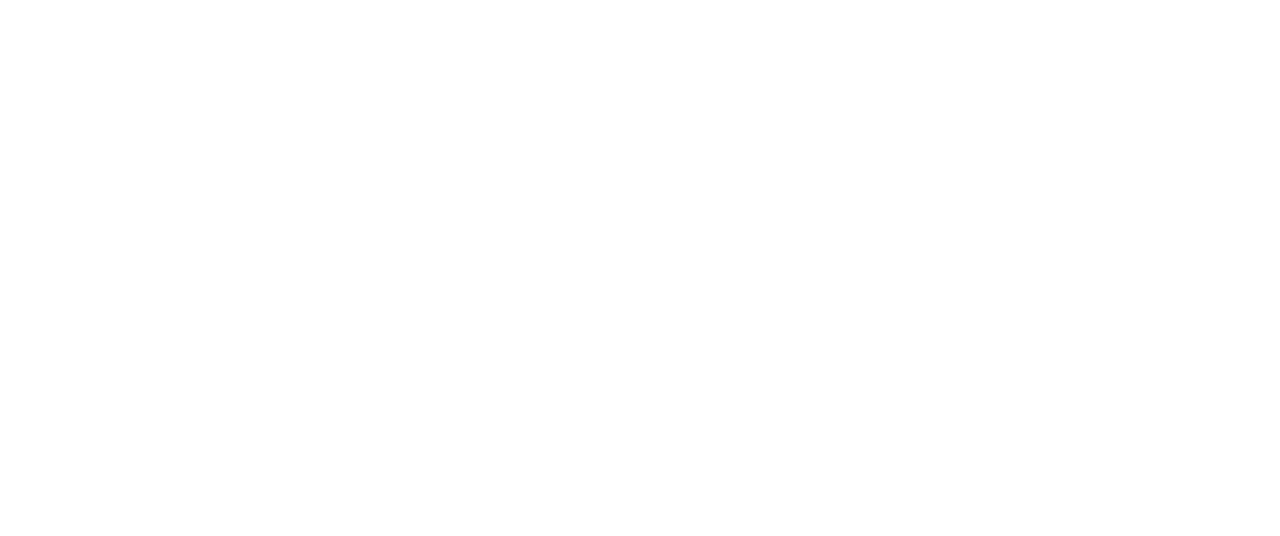
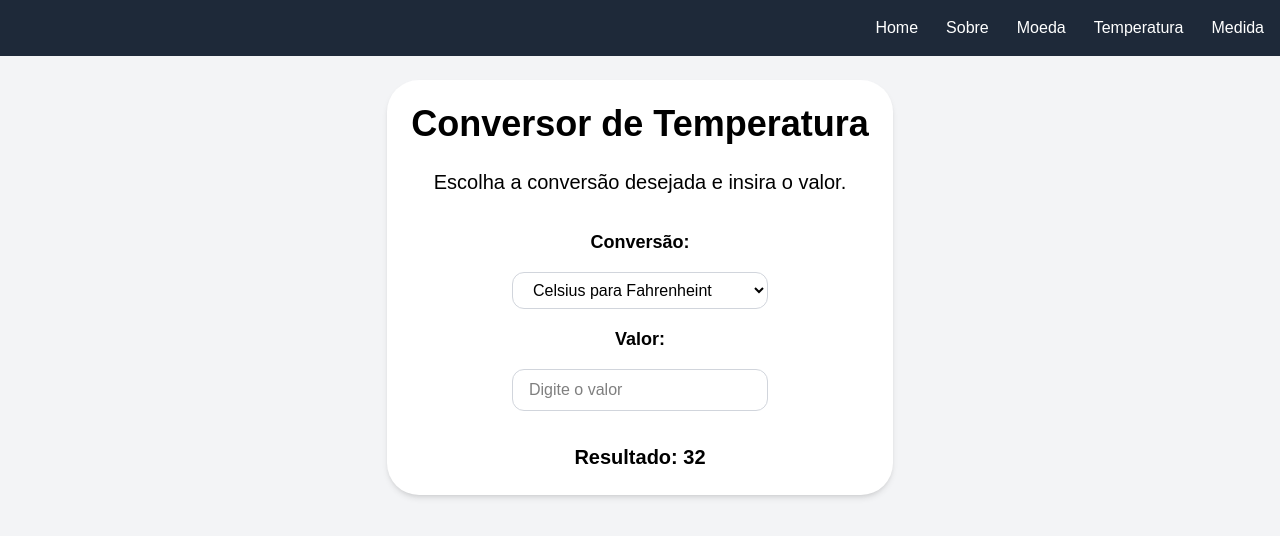
Before and after one commit to PedroDelmiro13/PFE-2025, a Next.js app in the folder ex04/my-app/: page /conversor-temperatura in a window 1280 px wide. Shown: the top 536 px of the page. Built offline with nearby package versions, Linux system fonts and the light colour scheme.

Commit message:
Finalizando página de conversão de temperatura

```diff
--- a/ex04/my-app/src/pages/conversor-temperatura.jsx
+++ b/ex04/my-app/src/pages/conversor-temperatura.jsx
@@ -1,11 +1,103 @@
 'useClient'
 
-import React, {useState} from 'react';
+import React, {useEffect, useState} from 'react';
 import Navbar from "@/components/navbar";
 
 const Temperatura = () => {
     const[celsius, setCelsius] = useState(0);
     const[kelvin, setKelvin] = useState(0);
     const[fahrenheint, setFahrenheint] = useState(0);
+    const[tipoConversaoT, setTipoConversaoT] = useState('celsiusParaFahrenheint')
+    const[valorInputT, setValorInputT] = useState(0);
+
+    const converterCelsiusParaFahrenheint = (valor) =>{
+        setFahrenheint((valor * 1.8) + 32)
+    }
+    const converterCelsiusParaKelvin= (valor) =>{
+        setKelvin(valor + 273.15)
+    }
+    const converterFahrenheintParaCelsius = (valor)=>{
+        setCelsius((valor -32)/1.8)
+    }
+    const converterFahrenheintParaKelvin = (valor) => {
+        setKelvin((valor - 32) * 5/9 + 273.15)
+    }
+    const converterKelvinParaCelsius = (valor) =>{
+        setCelsius(valor - 273.15)
+    }
+    const converterKelvinParaFahrenheint = (valor) =>{
+        setFahrenheint((valor - 273.15) * 9/5 + 32)
+    }
+    useEffect(() => {
+        //ternario pra corrigir o NaN quando tá vazio
+        const valor = isNaN(valorInputT) ? 0 : valorInputT;
+
+        if(tipoConversaoT === "celsiusParaFahrenheint"){
+            converterCelsiusParaFahrenheint(valor);
+        }else if(tipoConversaoT === "celsiusParaKelvin"){
+            converterCelsiusParaKelvin(valor);
+        }else if(tipoConversaoT === "fahrenheintParaCelsius"){
+            converterFahrenheintParaCelsius(valor)
+        }else if(tipoConversaoT === "fahrenheintParaKelvin"){
+            converterFahrenheintParaKelvin(valor)
+        }else if(tipoConversaoT === "kelvinParaCelsius"){
+            converterKelvinParaCelsius(valor)
+        }else if(tipoConversaoT === "kelvinParaFahrenheint"){
+            converterKelvinParaFahrenheint(valor)
+        }
+    }, [valorInputT, tipoConversaoT]);
+
+    const resultado =
+        tipoConversaoT === "celsiusParaFahrenheint" ? fahrenheint :
+        tipoConversaoT === "celsiusParaKelvin" ? kelvin :
+        tipoConversaoT === "fahrenheintParaCelsius" ? celsius :
+        tipoConversaoT === "fahrenheintParaKelvin" ? kelvin :
+        tipoConversaoT === "kelvinParaCelsius" ? celsius :
+        tipoConversaoT === "kelvinParaFahrenheint" ? fahrenheint :
+        0;
+
+    return(
+        <div className="min-h-screen bg-gray-100">
+            <Navbar/>
+            <div className="flex items-center justify-center p-6">
+    <div className="bg-white p-6 rounded-4xl shadow-md">
+      <h1 className="text-4xl font-bold text-center text-black mb-6">Conversor de Temperatura</h1>
+      <p className="text-xl text-black mb-4 text-center">Escolha a conversão desejada e insira o valor.</p>
+        <div className='flex flex-col items-center space-y-4 mt-8'>
+        <label htmlFor="conversao" className="text-black text-lg font-semibold">
+        Conversão:
+        </label>
+        <select
+  id="conversao"
+  className="px-4 py-2 border border-gray-300 rounded-xl text-black w-64"
+  value={tipoConversaoT}
+  onChange={(e) => setTipoConversaoT(e.target.value)}
+>
+  <option value="celsiusParaFahrenheint">Celsius para Fahrenheint</option>
+  <option value="celsiusParaKelvin">Celsius para Kelvin</option>
+  <option value="fahrenheintParaCelsius">Fahrenheint para Celsius</option>
+  <option value="fahrenheintParaKelvin">Fahrenheint para Kelvin</option>
+  <option value="kelvinParaCelsius">Kelvin para Celsius</option>
+  <option value="kelvinParaFahrenheint">Kelvin para Fahrenheint</option>
+</select>
+          <label htmlFor="valor" className="text-black text-lg font-semibold">
+          Valor:
+        </label>
+        <input
+          type="number"
+          id="valor"
+          placeholder="Digite o valor"
+          onChange={(e) => setValorInputT(parseFloat(e.target.value))}
+          className="px-4 py-2 border border-gray-300 rounded-xl text-black w-64"
+        />
+
+    <p className="text-xl text-black font-semibold mt-4">
+  Resultado: {isNaN(resultado) ? 0 : resultado}
+    </p>
+      </div>
+    </div>
+  </div>
+</div>
+    )
 }
 export default Temperatura;
```
